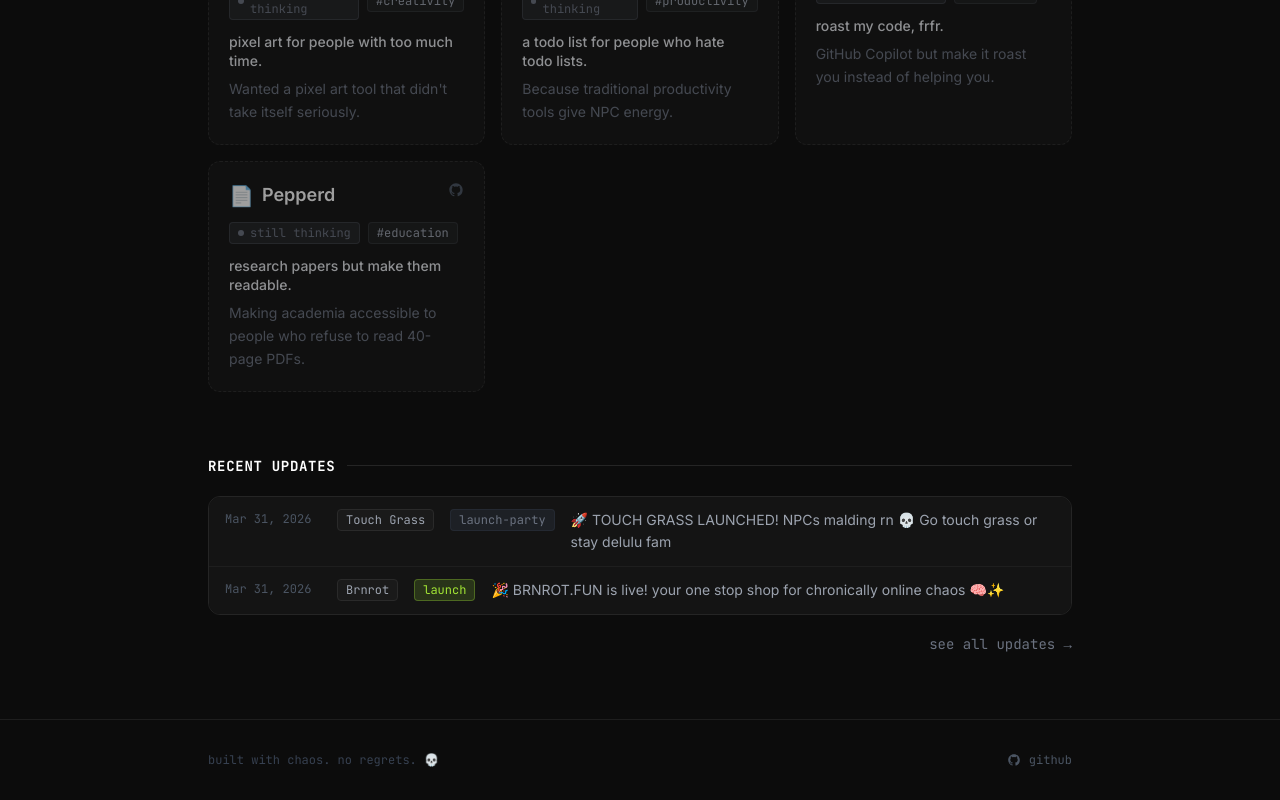
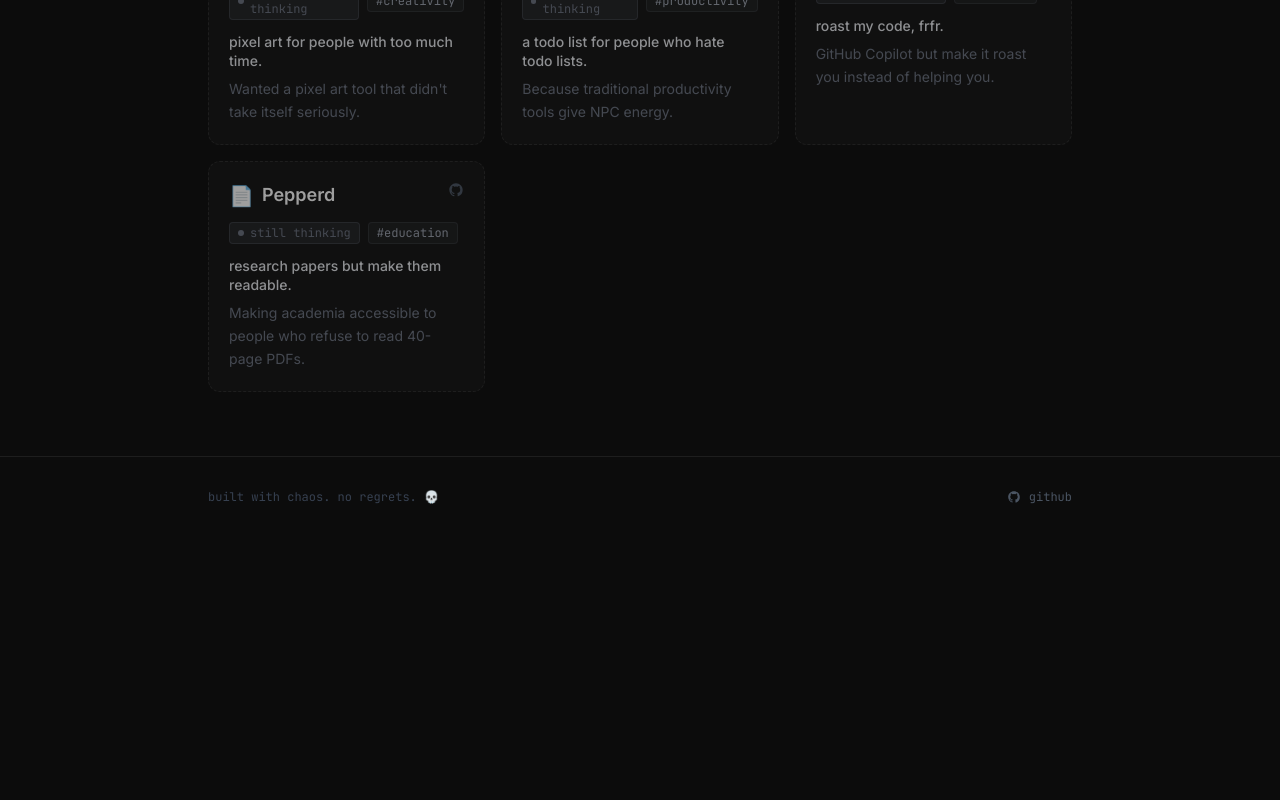
Before and after one commit to satwikgawand/brnrot, a React (Vite) app: page / in a window 1280 px wide. Shown: the part 946-1746 px from the top of the page. After the commit the page ends 1483 px from the top, so only its background shows below. Built offline with nearby package versions, Linux system fonts and the light colour scheme.

Commit message:
chore: remove updates section

```diff
--- a/src/App.jsx
+++ b/src/App.jsx
@@ -1,13 +1,11 @@
 import { BrowserRouter, Routes, Route } from 'react-router-dom'
 import HomePage from './pages/HomePage'
-import UpdatesPage from './pages/UpdatesPage'
 
 export default function App() {
   return (
     <BrowserRouter>
       <Routes>
         <Route path="/" element={<HomePage />} />
-        <Route path="/updates" element={<UpdatesPage />} />
       </Routes>
     </BrowserRouter>
   )
--- a/src/pages/HomePage.jsx
+++ b/src/pages/HomePage.jsx
@@ -1,6 +1,5 @@
 import Hero from '../components/Hero'
 import ProjectGrid from '../components/ProjectGrid'
-import UpdatesFeed from '../components/UpdatesFeed'
 import Footer from '../components/Footer'
 import projects from '../../data/projects.json'
 
@@ -9,7 +8,6 @@ export default function HomePage() {
     <div className="min-h-screen bg-[#0c0c0c] text-gray-100 animate-fade-in">
       <Hero />
       <ProjectGrid projects={projects} />
-      <UpdatesFeed />
       <Footer />
     </div>
   )
```
